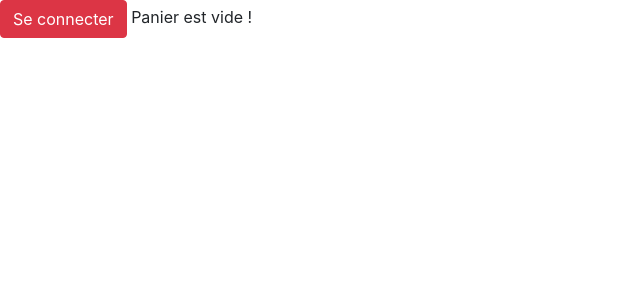
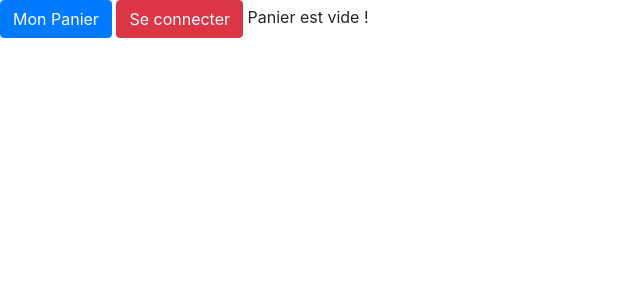
Before and after one commit to soupramanien/demo-symfony, a Symfony app: template templates/panier/index.html.twig in a window 1280 px wide. Shown: the top 300 px of the page, without its empty margins (0-640 px from the left). Run offline with Twig, Linux system fonts and the light colour scheme; the template is opened without the code that fills it, so the values that code supplies are empty; some libraries are stand-ins or nearby versions.

Commit message:
panier link added to base.html.twig

```diff
--- a/templates/base.html.twig
+++ b/templates/base.html.twig
@@ -7,7 +7,7 @@
 			{% endblock %}
 		</title>
 		{# Run `composer require symfony/webpack-encore-bundle`
-																																				           and uncomment the following Encore helpers to start using Symfony UX #}
+																																						           and uncomment the following Encore helpers to start using Symfony UX #}
 		{% block stylesheets %}
 			{#{{ encore_entry_link_tags('app') }}#}
 			<link rel="stylesheet" href="https://maxcdn.bootstrapcdn.com/bootstrap/4.0.0/css/bootstrap.min.css" integrity="sha384-Gn5384xqQ1aoWXA+058RXPxPg6fy4IWvTNh0E263XmFcJlSAwiGgFAW/dAiS6JXm" crossorigin="anonymous">
@@ -23,6 +23,7 @@
 	</head>
 	<body>
 		{# {{ dump(app.user) }} #}
+		<a class="btn btn-primary showPanier" href="/panier">Mon Panier</a>
 		{% if app.user is not null %}
 			<a class="btn btn-danger" href="/logout">Se déconnecter</a>
 		{% else %}
```
